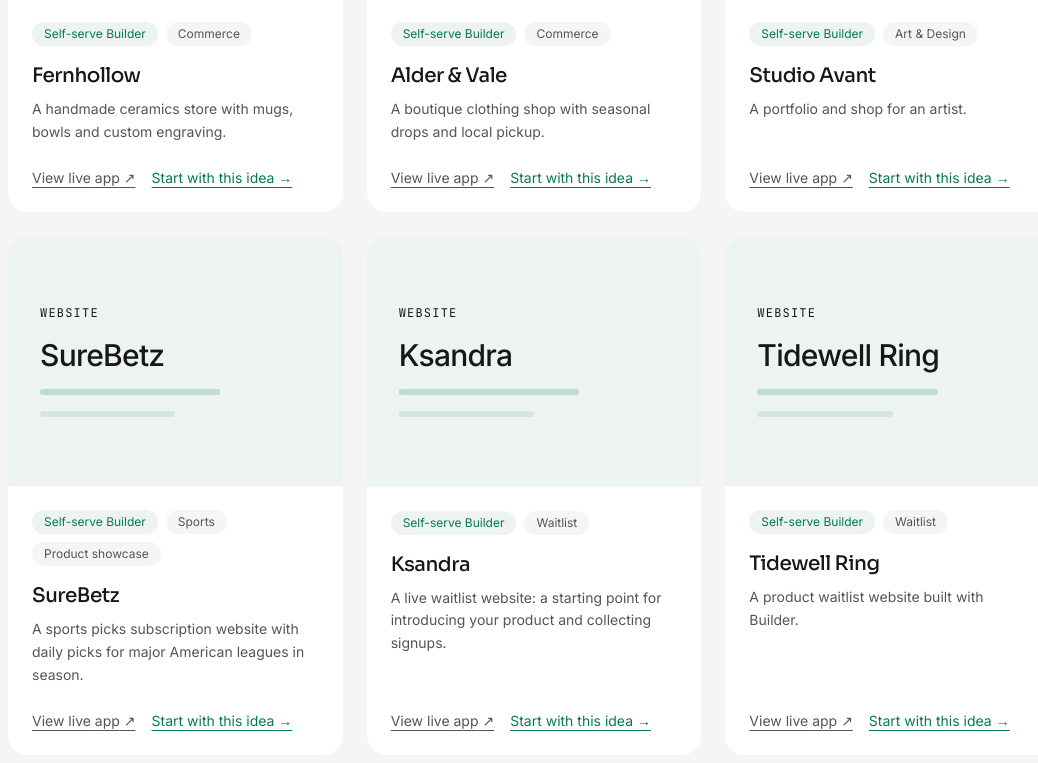
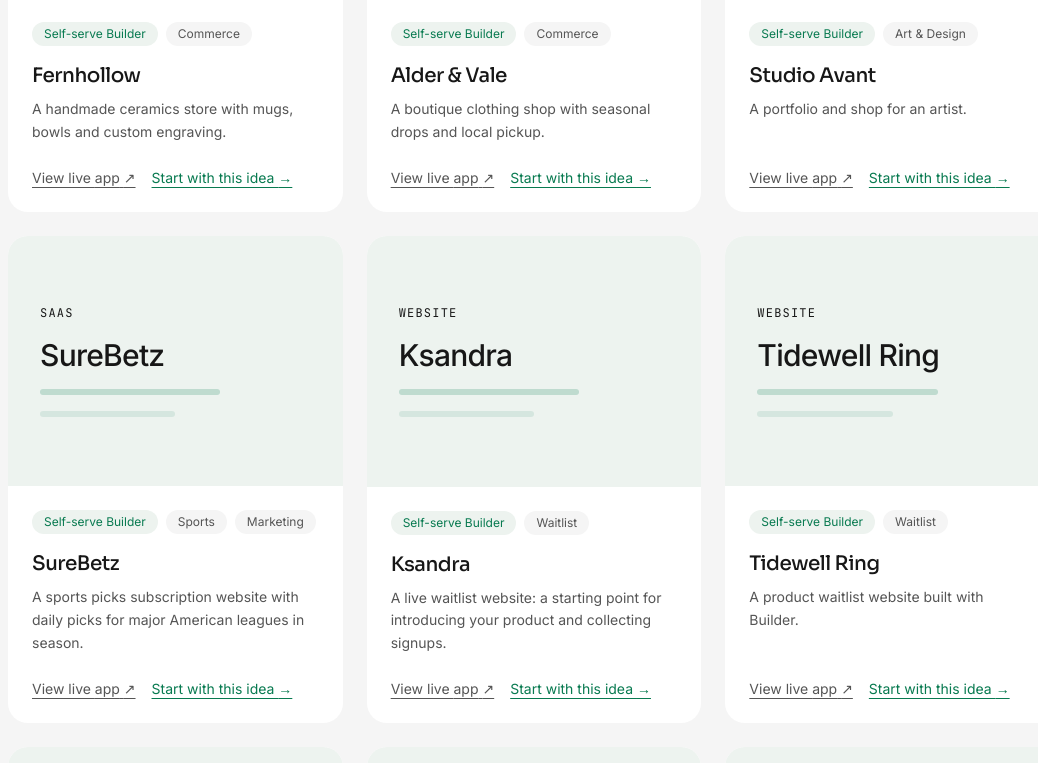
Before and after one commit to rup2701/appnomics-landing, a Next.js app: page /gallery in a window 1280 px wide. Shown: the part 838-1601 px from the top of the page, without its empty margins (106-1144 px from the left). Built offline with nearby package versions, Linux system fonts and the light colour scheme; no server answers.

Commit message:
Update SureBetz app details: modify categories and tags for better classification

```diff
--- a/components/Gallery.tsx
+++ b/components/Gallery.tsx
@@ -40,7 +40,7 @@ const APPS: GalleryApp[] = [
     idea: "A portfolio and shop for a painter",
   },
   {
-    name: "SureBetz", path: "Builder", categories: ["Website", "SaaS"], tags: ["Sports", "Product showcase"],
+    name: "SureBetz", path: "Builder", categories: ["SaaS"], tags: ["Sports", "Marketing"],
     description: "A sports picks subscription website with daily picks for major American leagues in season.",
     liveUrl: "https://sbetz.appnomics.live",
     idea: "A product website for a sports picks subscription, with features, pricing and how it works.",
```
